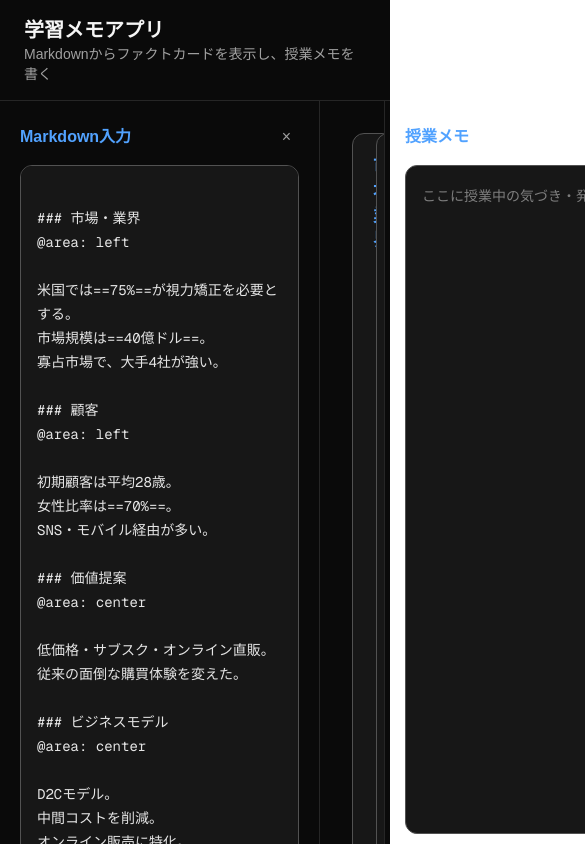
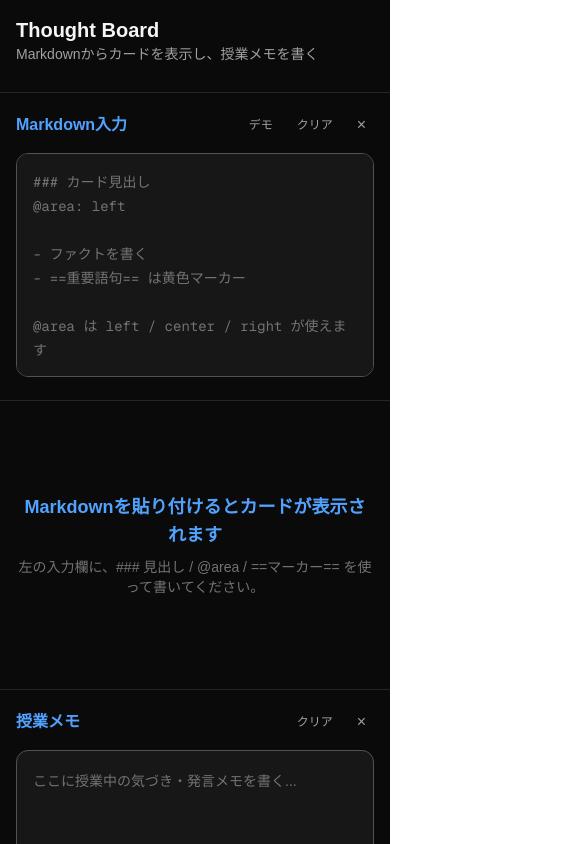
Before and after one commit to ozaki8300/globis-card-app, a Next.js app: page / in a window 390 px wide. Shown: the top 844 px of the page, 585 px wide, since content can reach past the window. Built offline with nearby package versions, Linux system fonts and the light colour scheme.

Commit message:
update responsive layout

```diff
--- a/app/page.tsx
+++ b/app/page.tsx
@@ -1,5 +1,6 @@
 "use client";
 
+import type { CSSProperties } from "react";
 import { useEffect, useMemo, useState } from "react";
 
 type Area = "left" | "center" | "right";
@@ -13,47 +14,53 @@ type Card = {
 
 type ResizeTarget = "input" | "memo" | null;
 
-const sampleMarkdown = `
-### 市場・業界
+const usagePlaceholder = `### カード見出し
 @area: left
 
-米国では==75%==が視力矯正を必要とする。
-市場規模は==40億ドル==。
-寡占市場で、大手4社が強い。
+- ファクトを書く
+- ==重要語句== は黄色マーカー
+
+@area は left / center / right が使えます`;
+
+const demoMarkdown = `### 市場・業界
+@area: left
+
+- 米国では==75%==が視力矯正を必要とする
+- 市場規模は==40億ドル==
+- 大手4社が強い寡占市場
 
 ### 顧客
 @area: left
 
-初期顧客は平均28歳。
-女性比率は==70%==。
-SNS・モバイル経由が多い。
+- 初期顧客は平均28歳
+- 女性比率は==70%==
+- SNS・モバイル経由が多い
 
 ### 価値提案
 @area: center
 
-低価格・サブスク・オンライン直販。
-従来の面倒な購買体験を変えた。
+- 低価格・サブスク・オンライン直販
+- 従来の面倒な購買体験を変えた
 
 ### ビジネスモデル
 @area: center
 
-D2Cモデル。
-中間コストを削減。
-オンライン販売に特化。
+- D2Cモデル
+- 中間コストを削減
+- オンライン販売に特化
 
 ### 成果
 @area: right
 
-創業5年で==売上10倍==。
-顧客満足度が高い。
-ブランド認知が拡大。
+- 創業5年で==売上10倍==
+- 顧客満足度が高い
+- ブランド認知が拡大
 
 ### 課題・リスク
 @area: right
 
-品質・規制・CACが課題。
-ブランドの持続的な差別化が必要。
-`;
+- 品質・規制・CACが課題
+- 持続的な差別化が必要`;
 
 function parseCards(markdown: string): Card[] {
   const blocks = markdown.split(/\n(?=### )/);
@@ -153,13 +160,13 @@ function ResizeHandle({
   return (
     <div
       onMouseDown={onMouseDown}
-      className="w-1 cursor-col-resize bg-neutral-800 hover:bg-blue-400"
+      className="hidden w-1 cursor-col-resize bg-neutral-800 hover:bg-blue-400 md:block"
     />
   );
 }
 
 export default function Home() {
-  const [markdown, setMarkdown] = useState(sampleMarkdown);
+  const [markdown, setMarkdown] = useState("");
   const [memo, setMemo] = useState("");
   const [showInput, setShowInput] = useState(true);
   const [showMemo, setShowMemo] = useState(true);
@@ -233,11 +240,11 @@ export default function Home() {
 
   return (
     <main className="min-h-screen bg-neutral-950 text-neutral-100">
-      <header className="flex items-center justify-between border-b border-neutral-800 px-6 py-4">
+      <header className="flex flex-col gap-3 border-b border-neutral-800 px-4 py-4 md:flex-row md:items-center md:justify-between md:px-6">
         <div>
-          <h1 className="text-xl font-bold text-neutral-100">学習メモアプリ</h1>
+          <h1 className="text-xl font-bold text-neutral-100">Thought Board</h1>
           <p className="text-sm text-neutral-400">
-            Markdownからファクトカードを表示し、授業メモを書く
+            Markdownからカードを表示し、授業メモを書く
           </p>
         </div>
 
@@ -264,31 +271,52 @@ export default function Home() {
 
       <div
         className={[
-          "flex min-h-[calc(100vh-73px)]",
+          "flex min-h-[calc(100vh-96px)] flex-col md:min-h-[calc(100vh-73px)] md:flex-row",
           resizeTarget ? "select-none" : "",
         ].join(" ")}
       >
         {showInput && (
           <>
             <aside
-              className="shrink-0 border-r border-neutral-800 p-5"
-              style={{ width: inputWidth }}
+              className="w-full shrink-0 border-b border-neutral-800 p-4 md:w-[var(--input-width)] md:border-b-0 md:border-r md:p-5"
+              style={
+                {
+                  "--input-width": `${inputWidth}px`,
+                } as CSSProperties
+              }
             >
               <div className="mb-3 flex items-center justify-between">
                 <h2 className="font-bold text-blue-400">Markdown入力</h2>
+
+                <div className="flex gap-2">
+                  <button
+                    onClick={() => setMarkdown(demoMarkdown)}
+                    className="rounded px-2 py-1 text-xs text-neutral-400 hover:bg-neutral-800 hover:text-blue-300"
+                  >
+                    デモ
+                  </button>
+
+                  <button
+                    onClick={() => setMarkdown("")}
+                    className="rounded px-2 py-1 text-xs text-neutral-400 hover:bg-neutral-800 hover:text-blue-300"
+                  >
+                    クリア
+                  </button>
+
                   <button
                     onClick={() => setShowInput(false)}
                     className="rounded px-2 py-1 text-neutral-400 hover:bg-neutral-800 hover:text-blue-300"
-                  title="MD入力を閉じる"
                   >
                     ×
                   </button>
+                </div>
               </div>
 
               <textarea
                 value={markdown}
                 onChange={(event) => setMarkdown(event.target.value)}
-                className="h-[calc(100vh-150px)] w-full resize-none rounded-xl border border-neutral-600 bg-neutral-900 p-4 font-mono text-sm leading-6 text-neutral-200 outline-none focus:border-blue-400 focus:ring-1 focus:ring-blue-400"
+                placeholder={usagePlaceholder}
+                className="h-56 w-full resize-none rounded-xl border border-neutral-600 bg-neutral-900 p-4 font-mono text-sm leading-6 text-neutral-200 placeholder:text-neutral-500 outline-none focus:border-blue-400 focus:ring-1 focus:ring-blue-400 md:h-[calc(100vh-150px)]"
               />
             </aside>
 
@@ -296,12 +324,25 @@ export default function Home() {
           </>
         )}
 
-        <section className="min-w-0 flex-1 overflow-auto p-8">
-          <div className="grid grid-cols-3 gap-6">
+        <section className="min-w-0 flex-1 overflow-auto p-4 md:p-8">
+          {cards.length === 0 ? (
+            <div className="flex h-full min-h-64 items-center justify-center text-center text-neutral-500">
+              <div>
+                <p className="mb-2 text-lg font-bold text-blue-400">
+                  Markdownを貼り付けるとカードが表示されます
+                </p>
+                <p className="text-sm">
+                  左の入力欄に、### 見出し / @area / ==マーカー== を使って書いてください。
+                </p>
+              </div>
+            </div>
+          ) : (
+            <div className="grid grid-cols-1 gap-6 md:grid-cols-3">
               {renderColumn(leftCards)}
               {renderColumn(centerCards)}
               {renderColumn(rightCards)}
             </div>
+          )}
         </section>
 
         {showMemo && (
@@ -309,25 +350,38 @@ export default function Home() {
             <ResizeHandle onMouseDown={startMemoResize} />
 
             <aside
-              className="shrink-0 border-l border-neutral-800 p-5"
-              style={{ width: memoWidth }}
+              className="w-full shrink-0 border-t border-neutral-800 p-4 md:w-[var(--memo-width)] md:border-l md:border-t-0 md:p-5"
+              style={
+                {
+                  "--memo-width": `${memoWidth}px`,
+                } as CSSProperties
+              }
             >
               <div className="mb-3 flex items-center justify-between">
                 <h2 className="font-bold text-blue-400">授業メモ</h2>
+
+                <div className="flex gap-2">
+                  <button
+                    onClick={() => setMemo("")}
+                    className="rounded px-2 py-1 text-xs text-neutral-400 hover:bg-neutral-800 hover:text-blue-300"
+                  >
+                    クリア
+                  </button>
+
                   <button
                     onClick={() => setShowMemo(false)}
                     className="rounded px-2 py-1 text-neutral-400 hover:bg-neutral-800 hover:text-blue-300"
-                  title="メモを閉じる"
                   >
                     ×
                   </button>
+                </div>
               </div>
 
               <textarea
                 value={memo}
                 onChange={(event) => setMemo(event.target.value)}
                 placeholder="ここに授業中の気づき・発言メモを書く..."
-                className="h-[calc(100vh-175px)] w-full resize-none rounded-xl border border-neutral-600 bg-neutral-900 p-4 text-sm leading-7 text-neutral-200 outline-none focus:border-blue-400 focus:ring-1 focus:ring-blue-400"
+                className="h-64 w-full resize-none rounded-xl border border-neutral-600 bg-neutral-900 p-4 text-sm leading-7 text-neutral-200 placeholder:text-neutral-500 outline-none focus:border-blue-400 focus:ring-1 focus:ring-blue-400 md:h-[calc(100vh-175px)]"
               />
 
               <p className="mt-2 text-right text-xs text-neutral-500">
```
Lines whose indentation alone changed are shown as unchanged.
